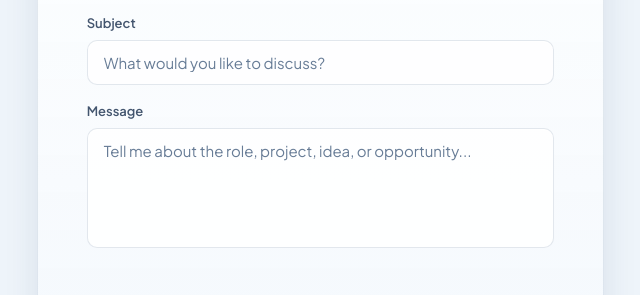
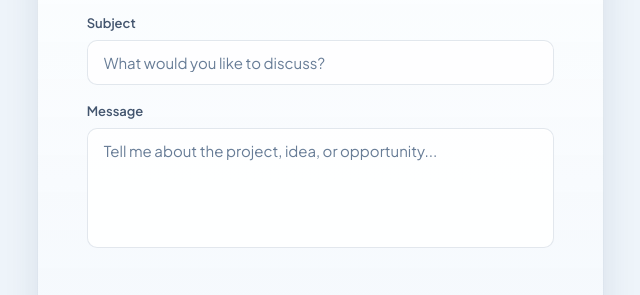
Before and after one commit to cloudwithdavid/cloudwithdavid-site, a plain HTML site: page index.html in a window 1280 px wide. Shown: the part 4141-4436 px from the top of the page, 604-1244 px from the left. Drawn offline with Linux system fonts and the light colour scheme; no server answers.

Commit message:
revise contact form message placeholder

```diff
--- a/index.html
+++ b/index.html
@@ -677,7 +677,7 @@
                         </div>
                         <div class="form-group">
                             <label for="message">Message</label>
-                            <textarea id="message" name="message" rows="5" required placeholder="Tell me about the role, project, idea, or opportunity..."></textarea>
+                            <textarea id="message" name="message" rows="5" required placeholder="Tell me about the project, idea, or opportunity..."></textarea>
                         </div>
                         <p class="form-status" id="formStatus" role="status" aria-live="assertive" aria-atomic="true"></p>
                         <div class="cf-turnstile" data-sitekey="0x4AAAAAACjTDkHFPIUU0zlY" data-size="invisible"></div>
```
